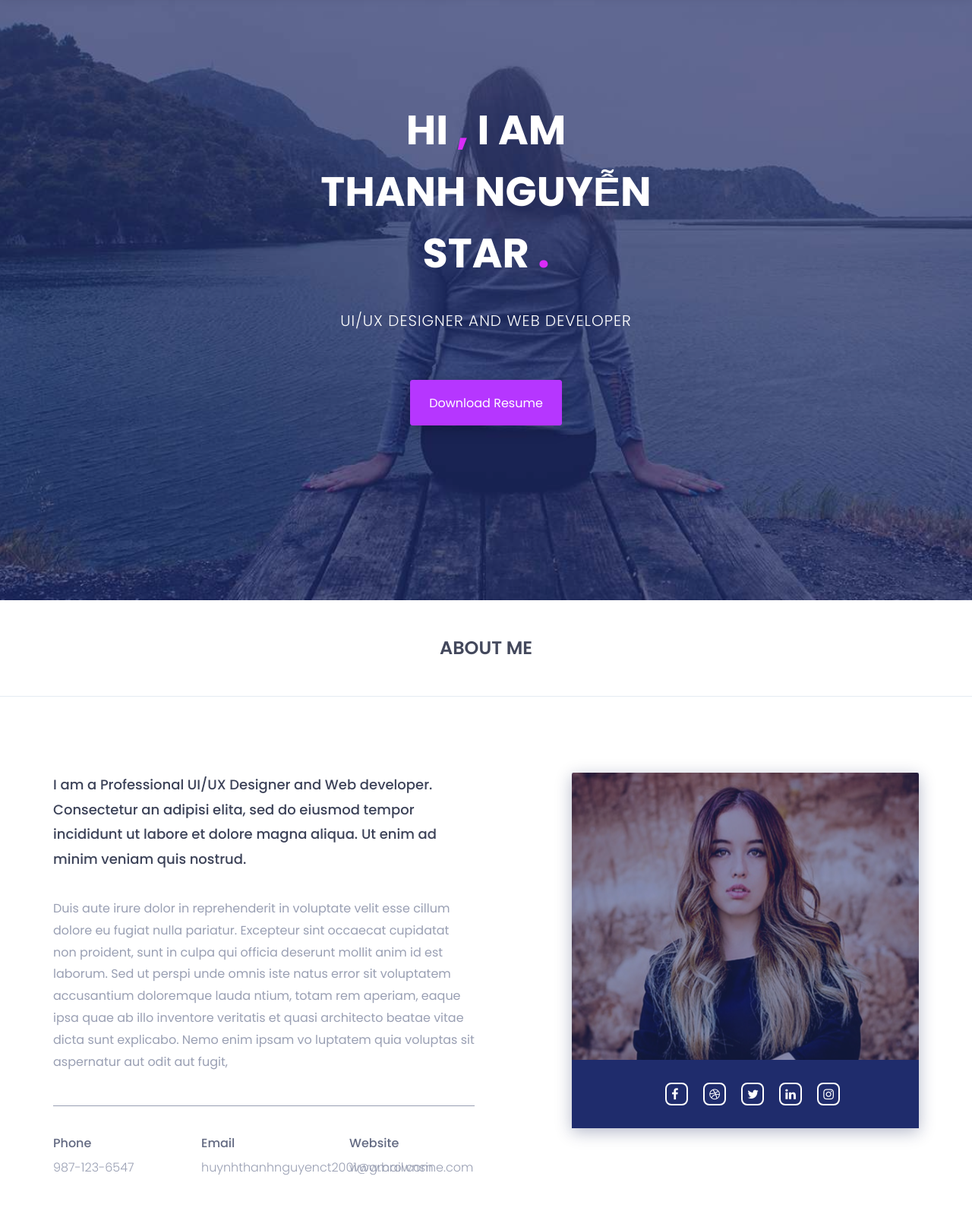
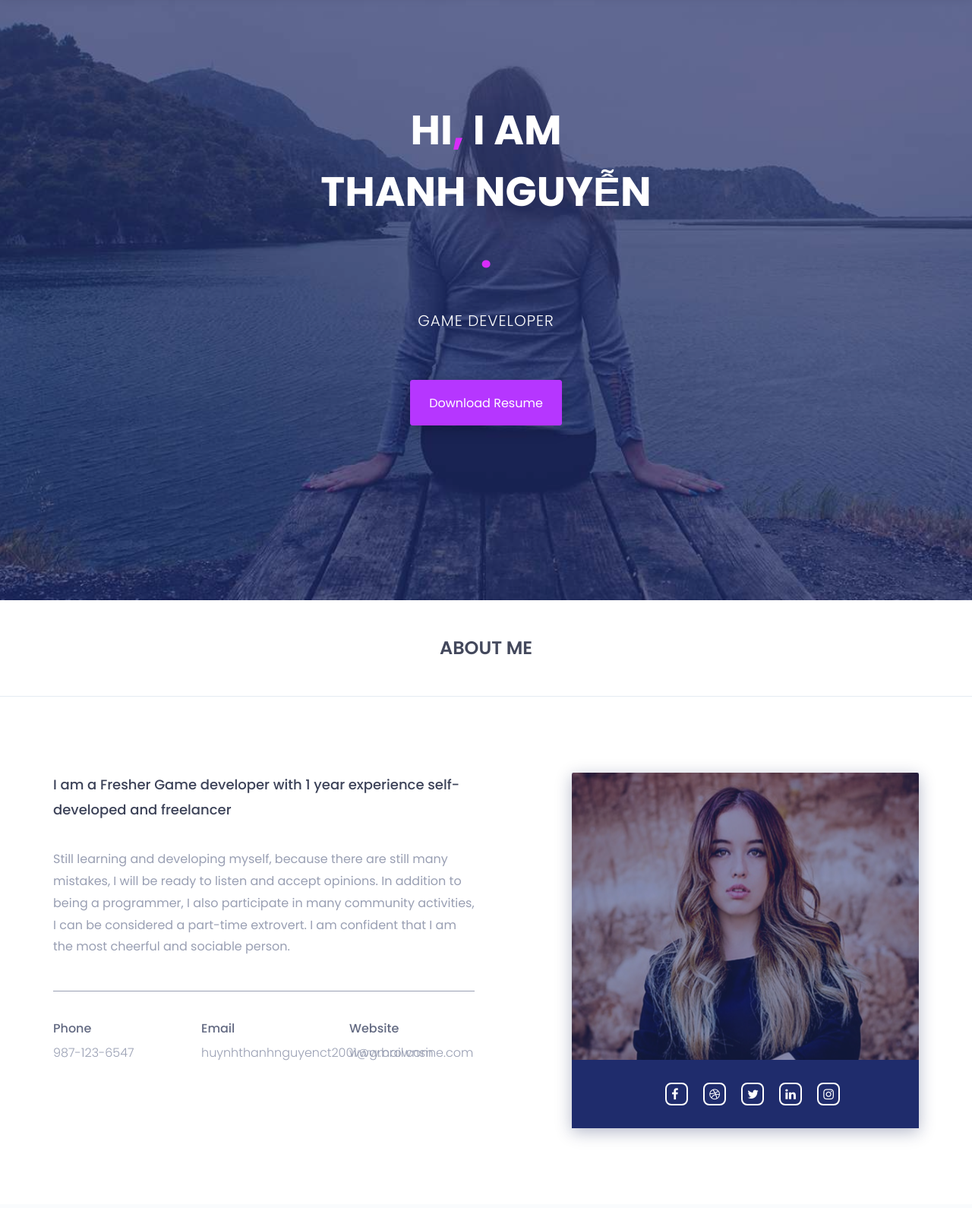
Before and after one commit to ThanhNguyen051/ThanhNguyen051.github.io, a plain HTML site: page index.html in a window 1280 px wide. Shown: the part 100-1690 px from the top of the page at 76% size. Drawn offline with nearby package versions, Linux system fonts and the light colour scheme.

Commit message:
Update index.html

```diff
--- a/index.html
+++ b/index.html
@@ -103,8 +103,8 @@
 				<div class="row">
 					<div class="col-md-12 text-center">
 						<div class="header-text">
-							<h2>hi <span>,</span> i am <br> Thanh Nguyễn <br> star <span>.</span>   </h2>
-							<p>ui/ux designer and web developer</p>
+							<h2>hi<span>,</span> i am <br> Thanh Nguyễn <br><span>.</span>   </h2>
+							<p>Game developer</p>
 							<a href="assets/download/browney.txt" download>download resume</a>
 						</div><!--/.header-text-->
 					</div><!--/.col-->
@@ -125,10 +125,10 @@
 						<div class="col-sm-6">
 							<div class="single-about-txt">
 								<h3>
-									I am a Professional UI/UX Designer and Web developer. Consectetur an adipisi elita, sed do eiusmod tempor incididunt ut labore et dolore magna aliqua. Ut enim ad minim veniam quis nostrud.
+									I am a Fresher Game developer with 1 year experience self-developed and freelancer
 								</h3>
 								<p>
-									Duis aute irure dolor in reprehenderit in voluptate velit esse cillum dolore eu fugiat nulla pariatur. Excepteur sint occaecat cupidatat non proident, sunt in culpa qui officia deserunt mollit anim id est laborum. Sed ut perspi unde omnis iste natus error sit voluptatem accusantium doloremque lauda ntium, totam rem aperiam, eaque ipsa quae ab illo inventore veritatis et quasi architecto beatae vitae dicta sunt explicabo. Nemo enim ipsam vo luptatem quia voluptas sit aspernatur aut odit aut fugit,
+									Still learning and developing myself, because there are still many mistakes, I will be ready to listen and accept opinions. In addition to being a programmer, I also participate in many community activities, I can be considered a part-time extrovert. I am confident that I am the most cheerful and sociable person.
 								</p>
 								<div class="row">
 									<div class="col-sm-4">
```
